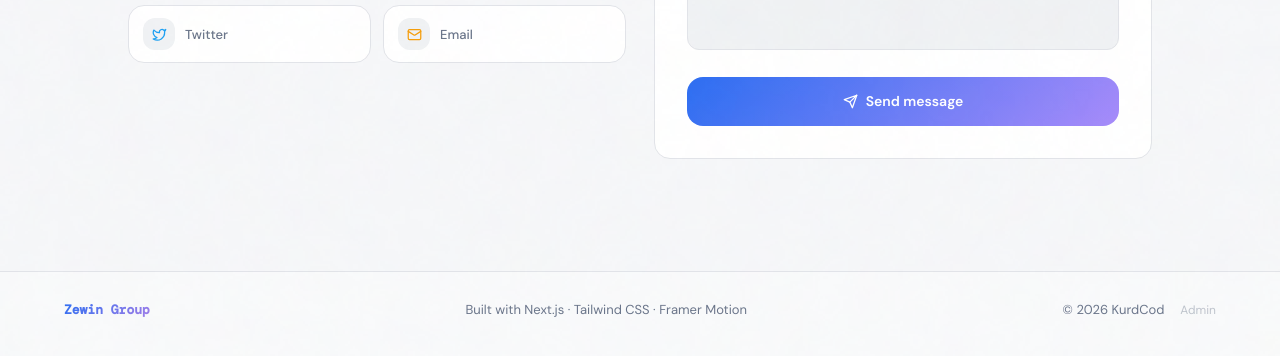
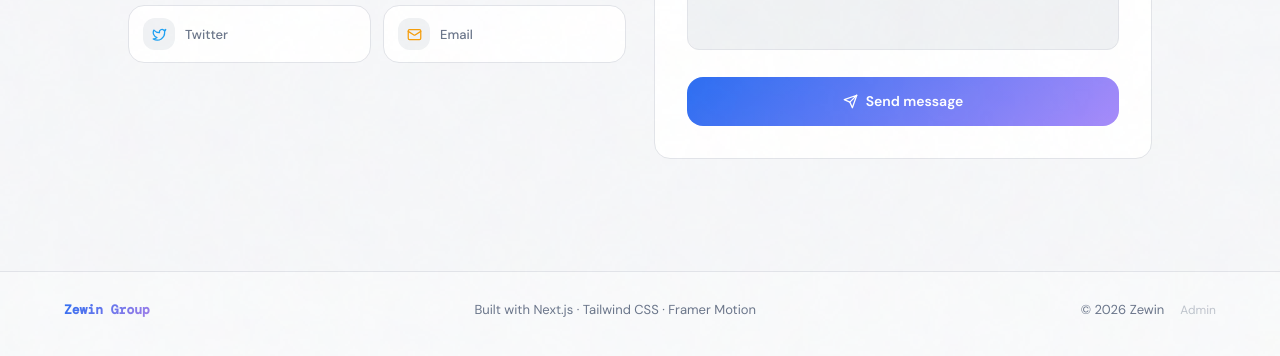
Before and after one commit to zanaaabdulla021-tech/zewin-group-portfolio, a Next.js app: page / in a window 1280 px wide. Shown: the part 7313-7669 px from the top of the page. Built offline with nearby package versions, Linux system fonts and the light colour scheme.

Commit message:
Update layout and home page

```diff
--- a/app/layout.tsx
+++ b/app/layout.tsx
@@ -11,13 +11,13 @@ export const metadata: Metadata = {
   title: "Zewin Group — Full-Stack Development & Tech Solutions",
   description: "Building modern web applications, pharmacy management systems, and AI-powered tools in the Kurdistan Region.",
   keywords: ["Zewin", "full-stack developer", "React", "Next.js", "Kurdish developer"],
-  authors: [{ name: "KurdCod" }],
+  authors: [{ name: "ziwen" }],
   manifest: "/manifest.json",
   openGraph: {
     type: "website",
     title: "Zewin Group — Full-Stack Development & Tech Solutions",
     description: "Building modern web applications and AI-powered tools.",
-    siteName: "KurdCod",
+    siteName: "ziwen",
   },
   twitter: {
     card: "summary_large_image",
--- a/app/page.tsx
+++ b/app/page.tsx
@@ -62,7 +62,7 @@ export default function Home() {
           <span className="font-mono font-bold gradient-text">Zewin Group</span>
           <span>Built with Next.js · Tailwind CSS · Framer Motion</span>
           <div className="flex items-center gap-4">
-            <span>© {new Date().getFullYear()} KurdCod</span>
+            <span>© {new Date().getFullYear()} Zewin</span>
             <a href="/admin" style={{ fontSize: 12, opacity: .4, color: "inherit", textDecoration: "none" }} className="hover:opacity-70 transition-opacity">
               Admin
             </a>
```
